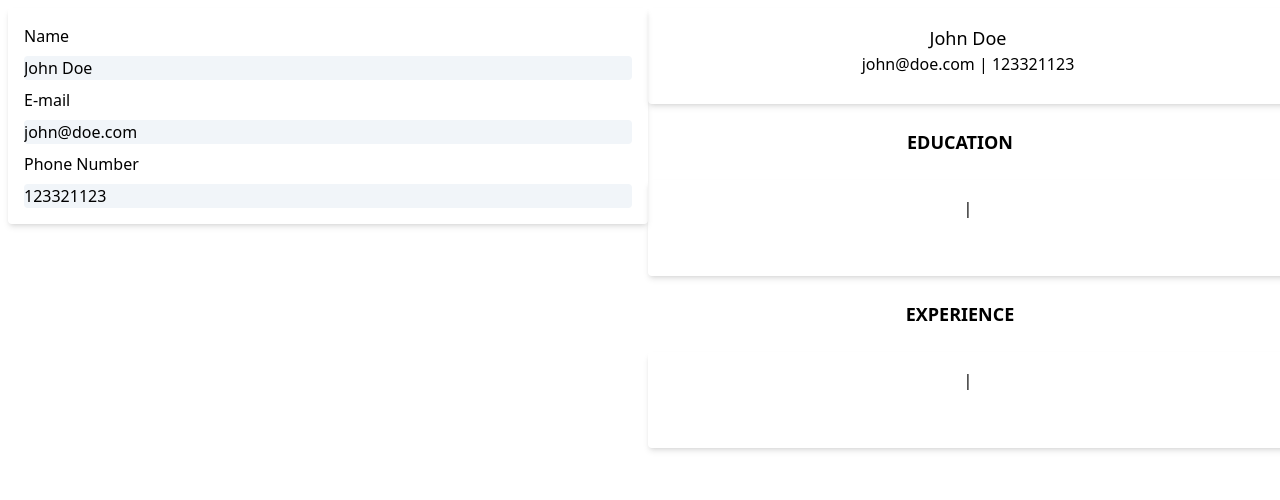
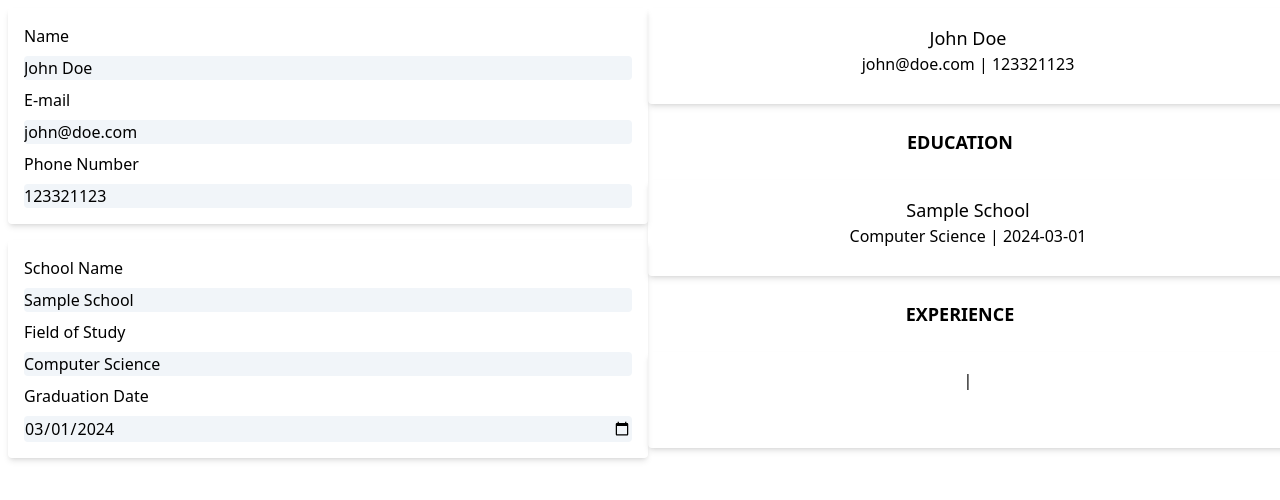
Before and after one commit to tjglwcz/odin-cv-application, a React (Vite) app: page / in a window 1280 px wide. Shown: the top 500 px of the page. Built offline with nearby package versions, Linux system fonts and the light colour scheme.

Commit message:
Add education form

```diff
--- a/src/App.jsx
+++ b/src/App.jsx
@@ -5,7 +5,11 @@ function App() {
     email: "john@doe.com",
     number: "123321123",
   });
-
+  const [education, setEducation] = useState({
+    schoolName: "Sample School",
+    fieldOfStudy: "Computer Science",
+    graduationDate: "2024-03-01",
+  });
   const handleInputChange = (setter) => (event) => {
     const { name, value } = event.target;
     setter((previousData) => ({
@@ -48,6 +52,37 @@ function App() {
             />
           </form>
         </div>
+        <div className="min-h-24 p-4 m-2 shadow-md rounded w-full">
+          <form action="/" className="flex flex-col gap-2">
+            <label htmlFor="name">School Name</label>
+            <input
+              type="text"
+              name="schoolName"
+              id="schoolName"
+              value={education.schoolName}
+              onChange={handleInputChange(setEducation)}
+              className="bg-slate-100 rounded"
+            />
+            <label htmlFor="email">Field of Study</label>
+            <input
+              type="text"
+              name="fieldOfStudy"
+              id="fieldOfStudy"
+              value={education.fieldOfStudy}
+              onChange={handleInputChange(setEducation)}
+              className="bg-slate-100 rounded"
+            />
+            <label htmlFor="number">Graduation Date</label>
+            <input
+              type="date"
+              name="graduationDate"
+              id="graduationDate"
+              value={education.graduationDate}
+              onChange={handleInputChange(setEducation)}
+              className="bg-slate-100 rounded"
+            />
+          </form>
+        </div>
       </div>
       <div className="flex flex-col h-screen">
         <div className="min-h-24 p-4 m-2 shadow-md rounded w-full">
@@ -58,8 +93,10 @@ function App() {
         </div>
         <h2 className="text-lg font-bold text-center m-4">EDUCATION</h2>
         <div className="min-h-24 p-4 m-2 shadow-md rounded w-full">
-          <h2 className="text-lg text-center"></h2>
-          <p className="text-md text-center">|</p>
+          <h2 className="text-lg text-center">{education.schoolName}</h2>
+          <p className="text-md text-center">
+            {education.fieldOfStudy} | {education.graduationDate}
+          </p>
         </div>
         <h2 className="text-lg font-bold text-center m-4">EXPERIENCE</h2>
         <div className="min-h-24 p-4 m-2 shadow-md rounded w-full">
```
